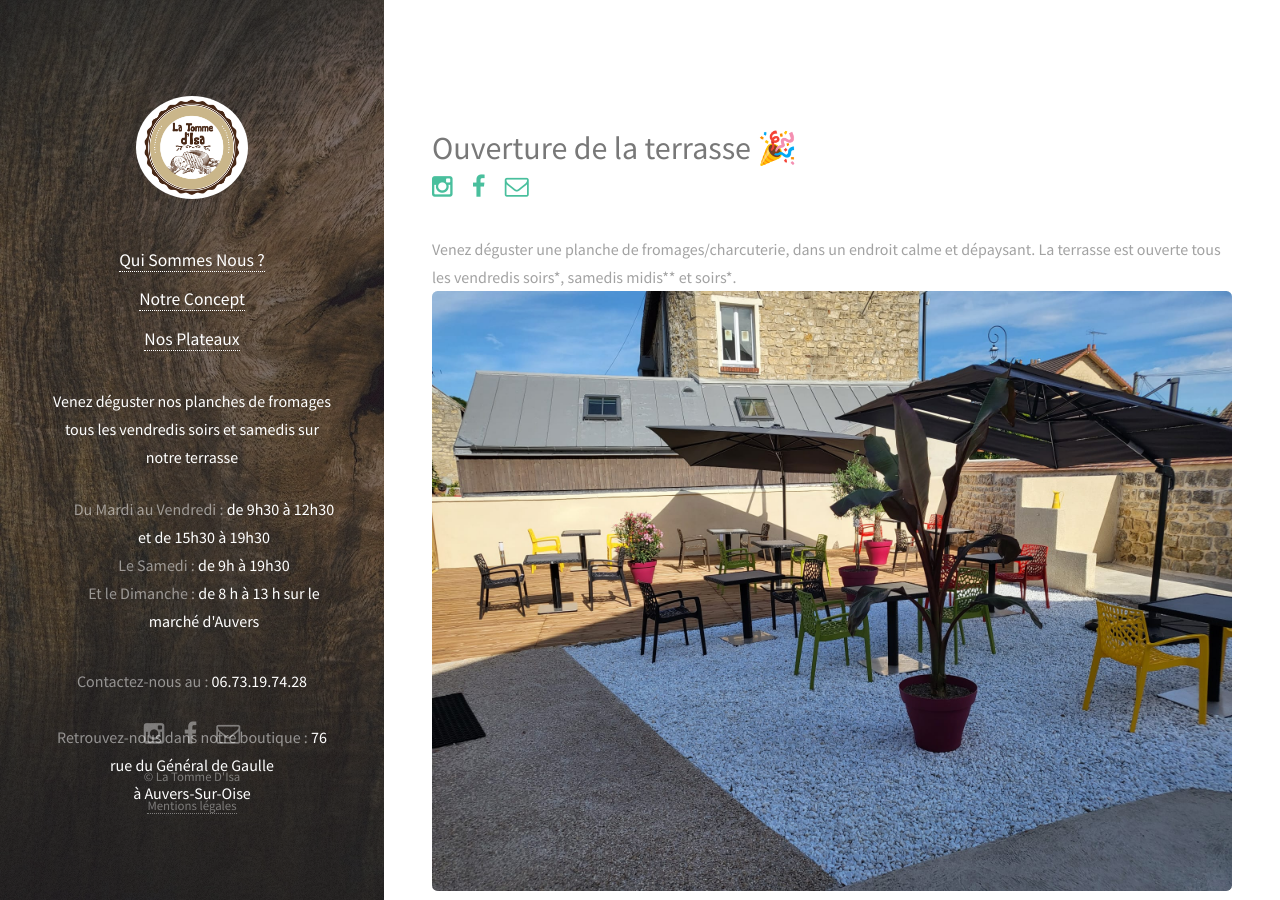
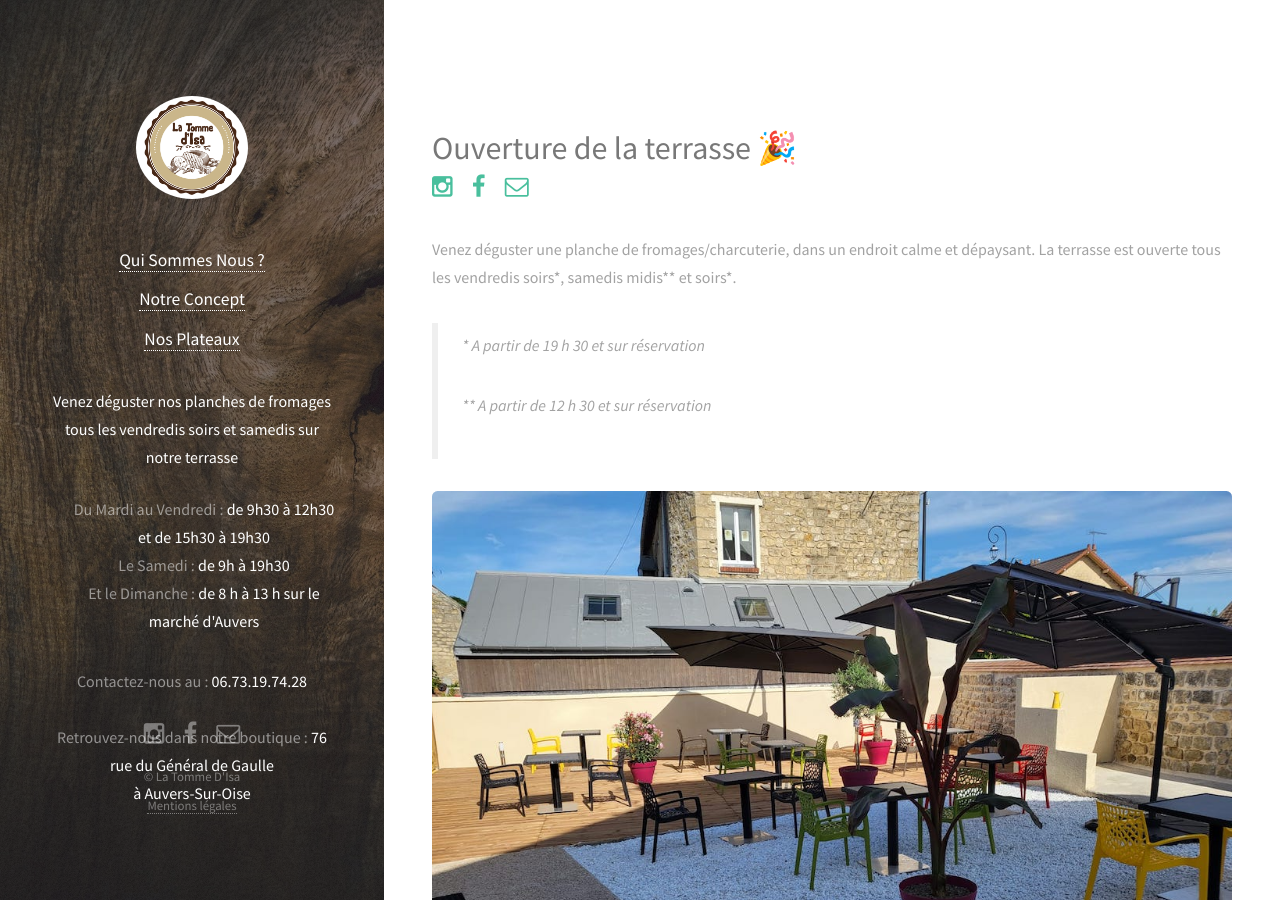
Before and after one commit to SachaCR/la-tomme-disa, a Jekyll site: the page built from _posts/2022-06-28-terrasse-openning.md, in a window 1280 px wide and 900 px high. Built offline with Jekyll 4.4.1, drawn with Linux system fonts in a browser that asks for light colours; nearby versions of some CDN libraries.

```diff
--- a/_posts/2022-06-28-terrasse-openning.md
+++ b/_posts/2022-06-28-terrasse-openning.md
@@ -4,11 +4,11 @@
 date: 2022-06-28T08:00:00.000Z
 ---
 Venez déguster une planche de fromages/charcuterie, dans un endroit calme et dépaysant. La terrasse est ouverte tous les vendredis soirs\*, samedis midis\*\* et soirs\*.
-<img src="/images/fulls/2022-06-28/5.jpeg" class="fit image" width=400>
 
 >\* *A partir de 19 h 30 et sur réservation*
 >
 >\*\* *A partir de 12 h 30 et sur réservation*
 
+<img src="/images/fulls/2022-06-28/5.jpeg" class="fit image" width=400>
 <img src="/images/fulls/2022-06-28/4.jpeg" class="fit image">
 <img src="/images/fulls/2022-06-28/6.jpeg" class="fit image">
```
Also changed, not shown: images/fulls/2022-06-28/4.jpeg, images/fulls/2022-06-28/5.jpeg, images/fulls/2022-06-28/6.jpeg.
